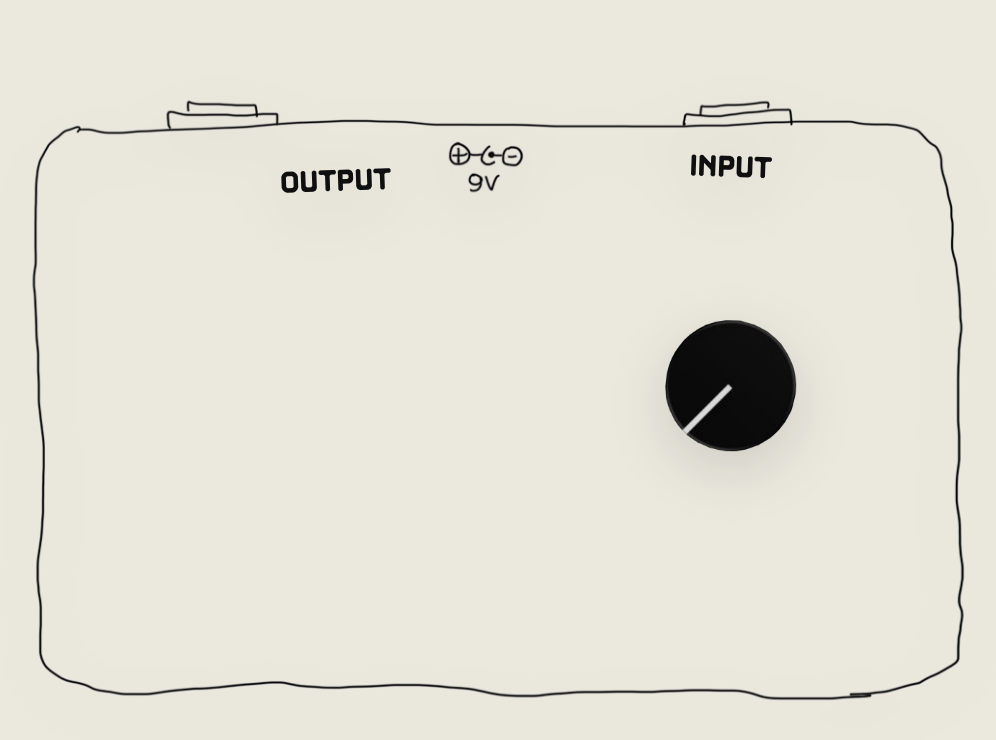
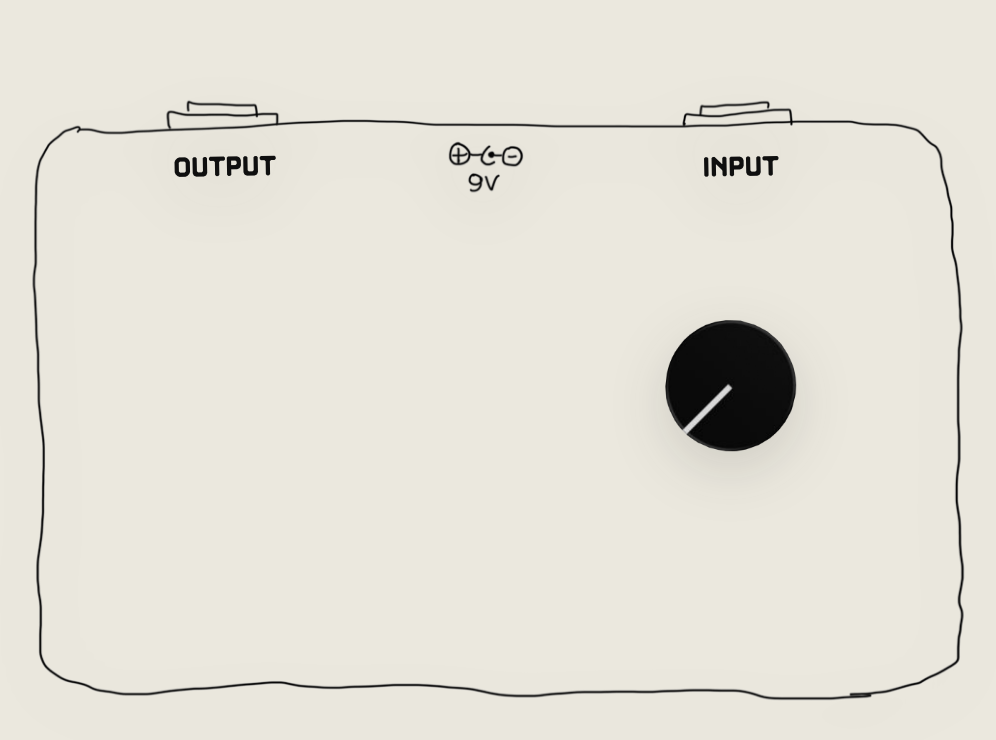
Before and after one commit to eastmountaincode/sharkbite-next, a Next.js app: page / in a window 1280 px wide. Shown: the top 740 px of the page, without its empty margins (142-1138 px from the left). Built offline with nearby package versions, Linux system fonts and the light colour scheme.

Commit message:
Scale pedal labels with faceplate

```diff
--- a/src/components/sharkbite/sharkbite.module.css
+++ b/src/components/sharkbite/sharkbite.module.css
@@ -1,11 +1,12 @@
 .shell {
+  --stage-padding: clamp(12px, 3vw, 40px);
   align-items: center;
   background: var(--background);
   display: flex;
   justify-content: center;
   min-height: 100svh;
   overflow: hidden;
-  padding: clamp(12px, 3vw, 40px);
+  padding: var(--stage-padding);
 }
 
 .pedalStage {
@@ -21,10 +22,11 @@
   background-position: center;
   background-repeat: no-repeat;
   background-size: contain;
+  container-type: inline-size;
   filter: drop-shadow(0 18px 28px rgba(36, 36, 36, 0.14));
   max-width: 1240px;
   position: relative;
-  width: min(100%, 1240px, calc((100svh - clamp(24px, 6vw, 80px)) * 1.4));
+  width: min(100%, 1240px, calc((100svh - var(--stage-padding) * 2) * 1.4));
 }
 
 .pedalOverlay {
@@ -36,25 +38,26 @@
 .jackLabel {
   color: #0f0f0f;
   font-family: var(--font-hf-lorflo), Helvetica, Arial, sans-serif;
-  font-size: clamp(18px, 2.35vw, 34px);
+  font-size: 2.75cqw;
   font-weight: 400;
   letter-spacing: 0.02em;
   line-height: 1;
   position: absolute;
   text-transform: uppercase;
-  transform: translate(-50%, -50%) rotate(-2deg);
+  transform: translate(-50%, -50%);
   white-space: nowrap;
 }
 
 .outputJackLabel {
-  left: 34%;
-  top: 20%;
+  left: 23%;
+  top: 18%;
+  transform: translate(-50%, -50%) rotate(-1deg);
 }
 
 .inputJackLabel {
-  left: 73%;
+  left: 74%;
   top: 18%;
-  transform: translate(-50%, -50%) rotate(2deg);
+  transform: translate(-50%, -50%) rotate(-1deg);
 }
 
 .knob {
```
